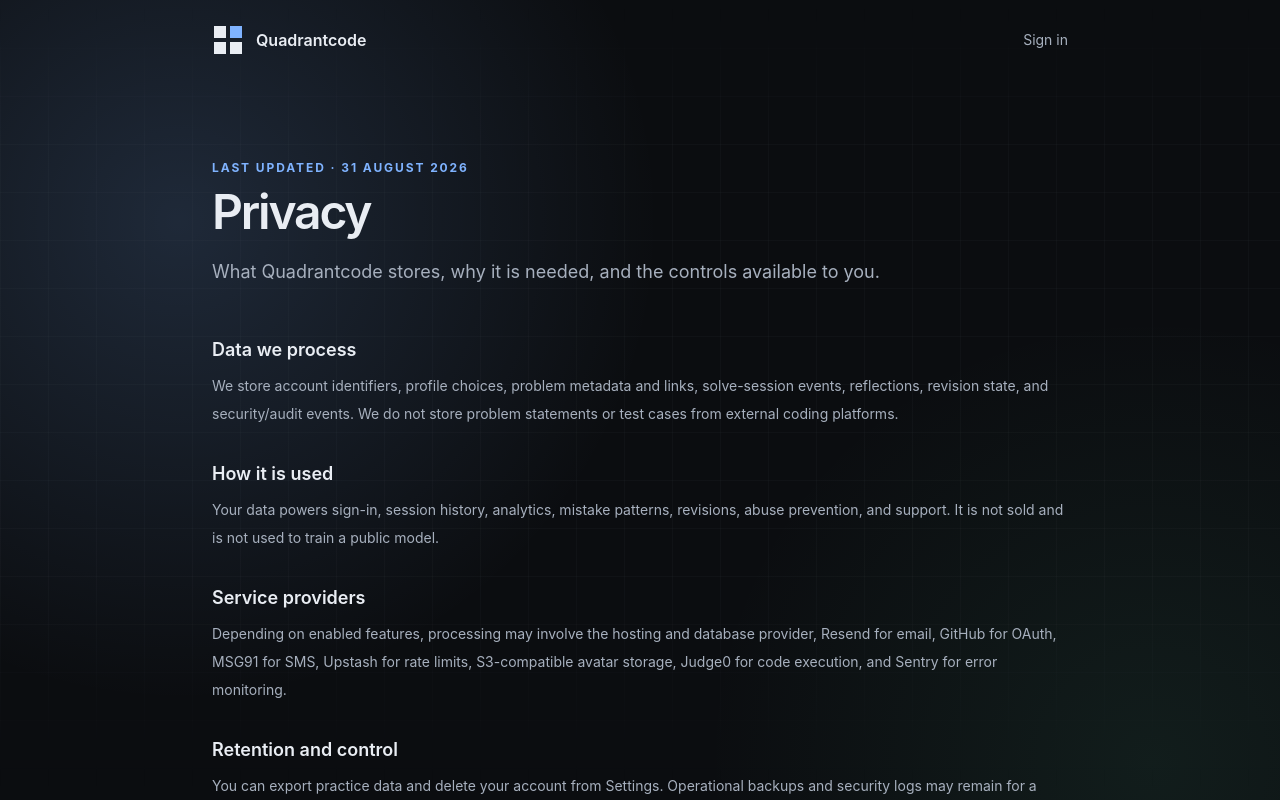
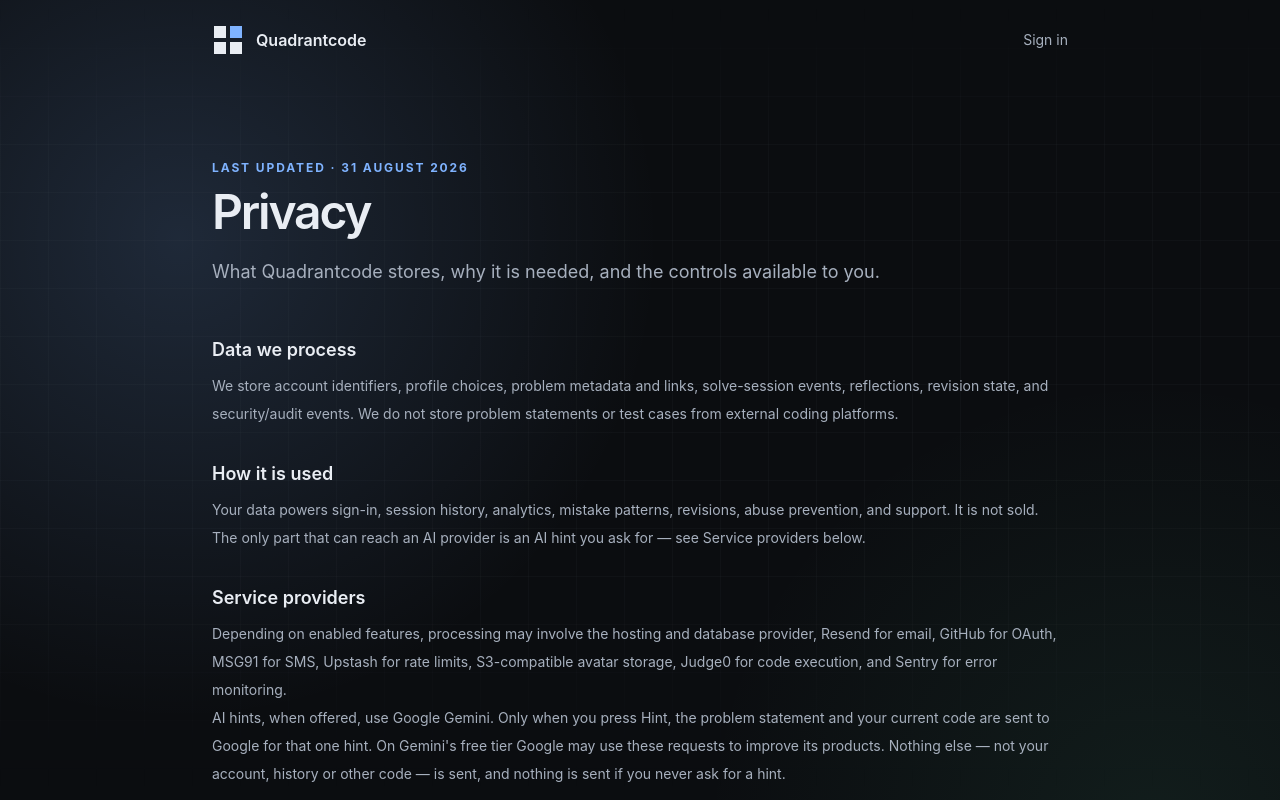
Before and after one commit to vikramyadav1404/quadrantcode, a Next.js app: page /privacy in a window 1280 px wide. Shown: the top 800 px of the page. Built offline with nearby package versions, Linux system fonts and the light colour scheme; no server answers.

Commit message:
docs(privacy): disclose Gemini for AI hints

```diff
--- a/app/privacy/page.tsx
+++ b/app/privacy/page.tsx
@@ -23,7 +23,8 @@ export default function PrivacyPage() {
         <h2>How it is used</h2>
         <p>
           Your data powers sign-in, session history, analytics, mistake patterns, revisions,
-          abuse prevention, and support. It is not sold and is not used to train a public model.
+          abuse prevention, and support. It is not sold. The only part that can reach an AI
+          provider is an AI hint you ask for — see Service providers below.
         </p>
       </section>
       <section>
@@ -33,6 +34,13 @@ export default function PrivacyPage() {
           provider, Resend for email, GitHub for OAuth, MSG91 for SMS, Upstash for rate limits,
           S3-compatible avatar storage, Judge0 for code execution, and Sentry for error
           monitoring.
+        </p>
+        <p>
+          AI hints, when offered, use Google Gemini. Only when you press Hint, the problem
+          statement and your current code are sent to Google for that one hint. On Gemini&apos;s
+          free tier Google may use these requests to improve its products. Nothing else — not
+          your account, history or other code — is sent, and nothing is sent if you never ask
+          for a hint.
         </p>
       </section>
       <section>
```
